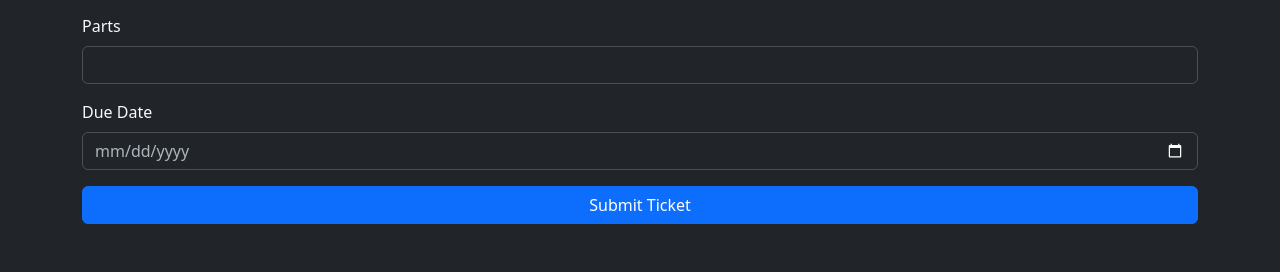
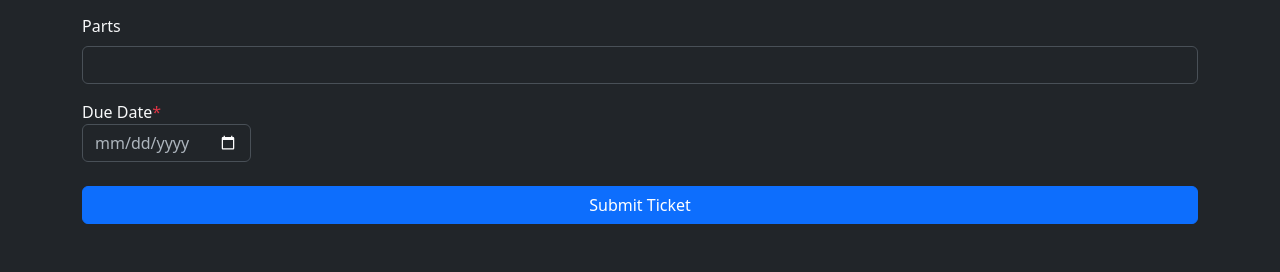
Before and after one commit to ppombrio/TicketFormv1, a Flask app: page / in a window 1280 px wide. Shown: the part 810-1082 px from the top of the page. Run offline with Flask 3, Linux system fonts and the light colour scheme.

Commit message:
Update form.html

```diff
--- a/templates/form.html
+++ b/templates/form.html
@@ -92,7 +92,7 @@
 
       <!-- Due Date -->
       <div class="mb-3">
-        <label for="due_date" class="form-label">Due Date</label>
+        <label for="due_date" class="form-label">Due Date<span class="text-danger">*</span></</label>
         <input type="date" name="due_date" id="due_date" class="form-control" required />
       </div>
 
```
